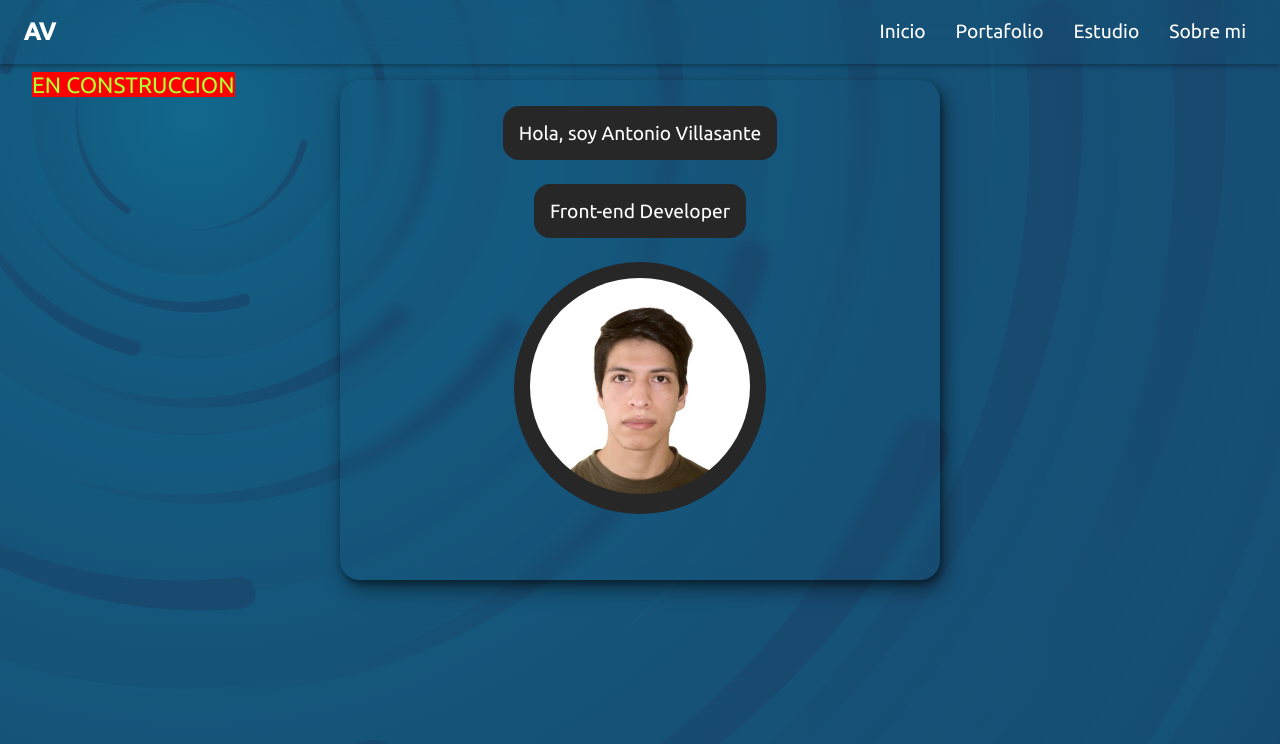
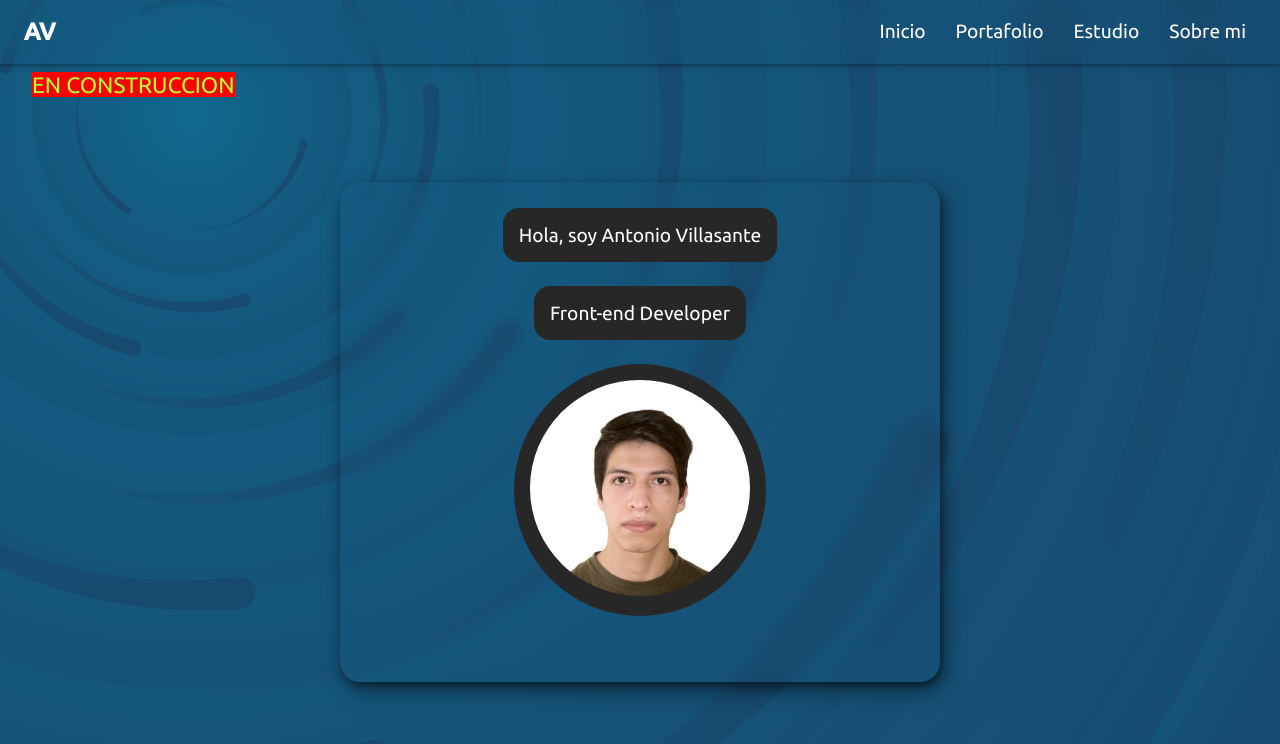
Before and after one commit to ant-villasante98/portafolio, an Angular app: page /inicio in a window 1280 px wide. Shown: the top 744 px of the page. Built offline with nearby package versions, Linux system fonts and the light colour scheme.

Commit message:
nuevo diseno

```diff
--- a/src/app/app.component.css
+++ b/src/app/app.component.css
@@ -31,7 +31,7 @@
 }
 
 .main-wrap {
-    min-height: calc(100vh - 4rem);
+    height: calc(100vh - 4rem);
     position: relative;
     width: 100%;
 }
--- a/src/app/modules/inicio/inicio.component.css
+++ b/src/app/modules/inicio/inicio.component.css
@@ -2,7 +2,7 @@
     display: flex;
     position: relative;
     width: 100%;
-    height: 100%;
+    min-height: 100%;
     align-items: center;
     justify-content: center;
     padding-top: 1rem;
```
